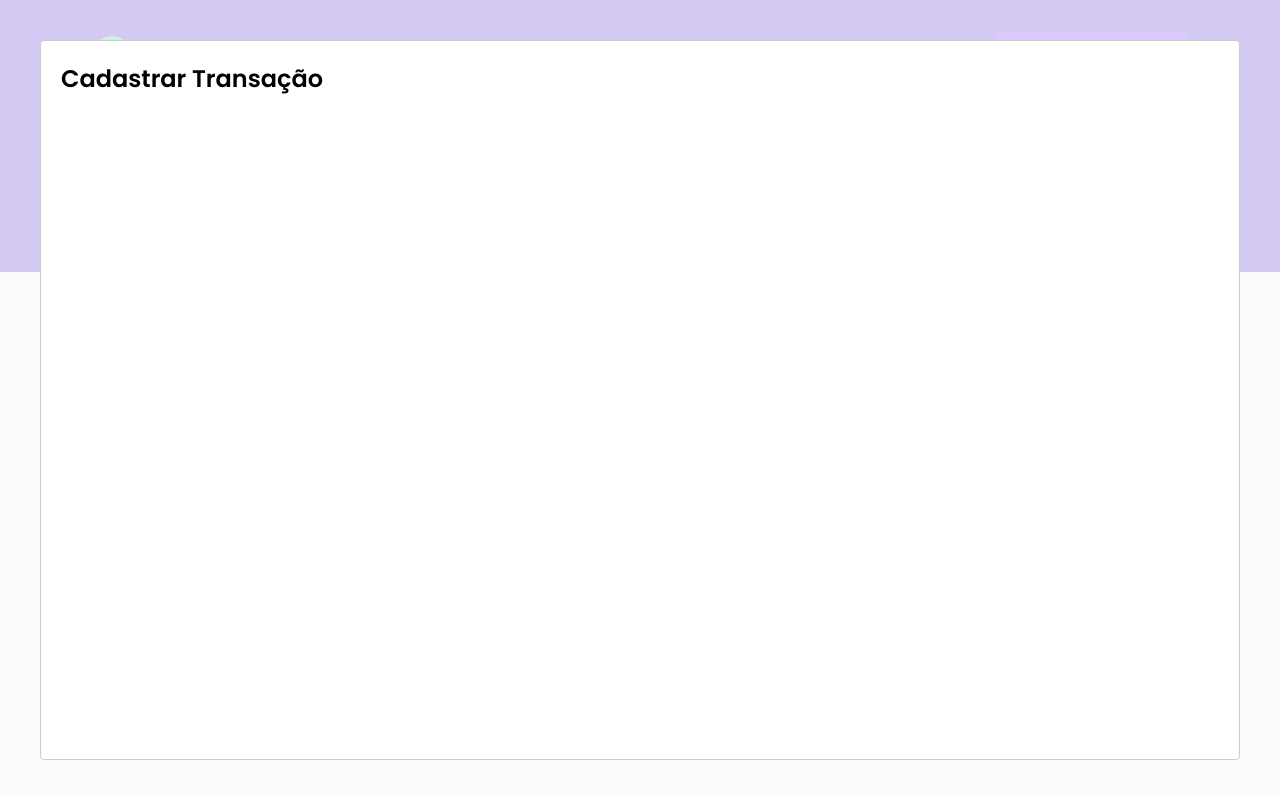
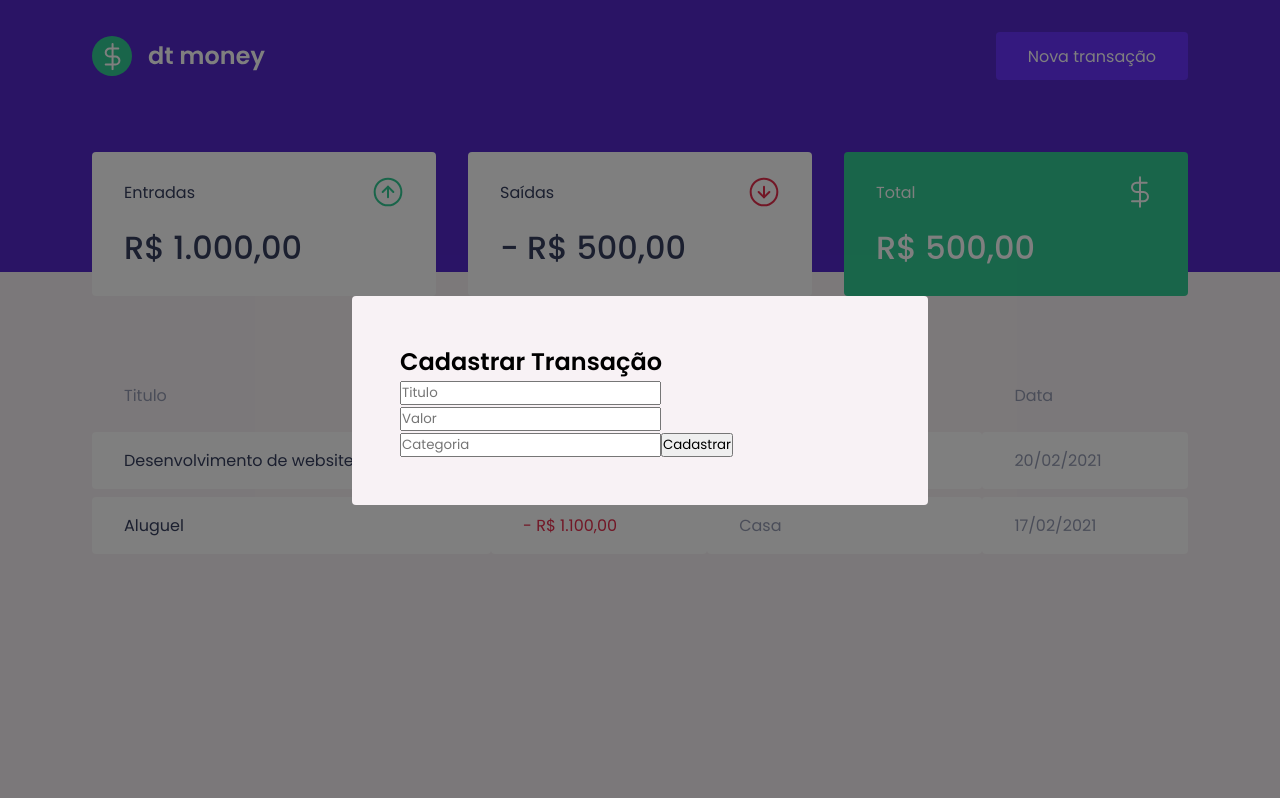
Before and after one commit to RaylsonMarques/ignite-02-dt-money, a React (Create React App) app: page / in a window 1280 px wide. Both pictures are taken after a click on the button "Nova transação". Built offline with nearby package versions, Linux system fonts and the light colour scheme; no server answers; what miragejs would draw is missing.

Commit message:
Cria componente Modal, e inicia estilização do modal

```diff
--- a/src/App.tsx
+++ b/src/App.tsx
@@ -3,6 +3,7 @@
 
 import { Dashboard } from "./components/Dashboard";
 import { Header } from "./components/Header";
+import { NewTransactionModal } from "./components/NewTransactionModal";
 
 import { GlobalStyle } from "./styles/global";
 
@@ -24,13 +25,7 @@
       <Header onOpenNewTransactionModal={handleOpenNewTransactionModal} />
 
       <Dashboard />
-
-      <Modal
-        isOpen={isNewTransactionModalOpen}
-        onRequestClose={handleCloseNewTransactionModal}
-      >
-        <h2>Cadastrar Transação</h2>
-      </Modal>
+      <NewTransactionModal isOpen={isNewTransactionModalOpen} onRequestClose={handleCloseNewTransactionModal} />
 
       <GlobalStyle />
     </>
--- /dev/null
+++ b/src/components/NewTransactionModal/index.tsx
@@ -0,0 +1,30 @@
+import Modal from 'react-modal';
+
+import { Container } from "./styles";
+
+interface NewTransactionModalProps {
+  isOpen: boolean;
+  onRequestClose: () => void;
+}
+
+function NewTransactionModal({ isOpen, onRequestClose }: NewTransactionModalProps) {
+  return (
+    <Modal
+      isOpen={isOpen}
+      onRequestClose={onRequestClose}
+      overlayClassName="react-modal-overlay"
+      className="react-modal-content"
+    >
+      <Container>
+        <h2>Cadastrar Transação</h2>
+
+        <input type="text" placeholder="Titulo" />
+        <input type="Number" placeholder="Valor" />
+        <input type="text" placeholder="Categoria" />
+        <button type="submit">Cadastrar</button>
+      </Container>
+    </Modal>
+  );
+}
+
+export { NewTransactionModal }
--- /dev/null
+++ b/src/components/NewTransactionModal/styles.ts
@@ -0,0 +1,5 @@
+import styled from "styled-components";
+
+const Container = styled.form``;
+
+export { Container }
--- a/src/styles/global.ts
+++ b/src/styles/global.ts
@@ -55,6 +55,30 @@
     opacity: 0.6;
     cursor: not-allowed;
   }
+
+  .react-modal-overlay {
+    background: rgba(0, 0, 0, 0.5);
+
+    position: fixed;
+    top: 0;
+    left: 0;
+    bottom: 0;
+    right: 0;
+
+    display: flex;
+    align-items: center;
+    justify-content: center;
+  }
+
+  .react-modal-content {
+    width: 100%;
+    max-width: 576px;
+    background: var(--background);
+
+    padding: 3rem;
+    position: relative;
+    border-radius: 0.25rem;
+  }
 `
 
 export { GlobalStyle };
```
